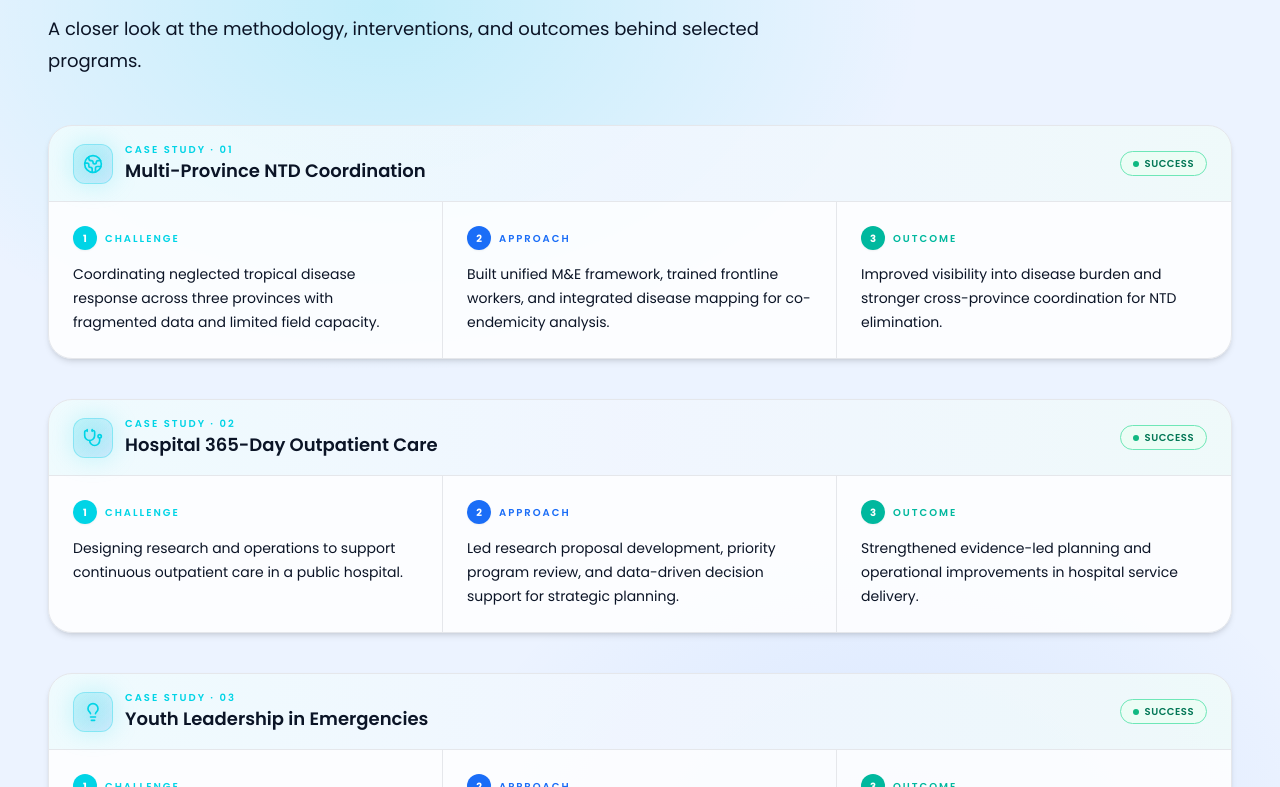
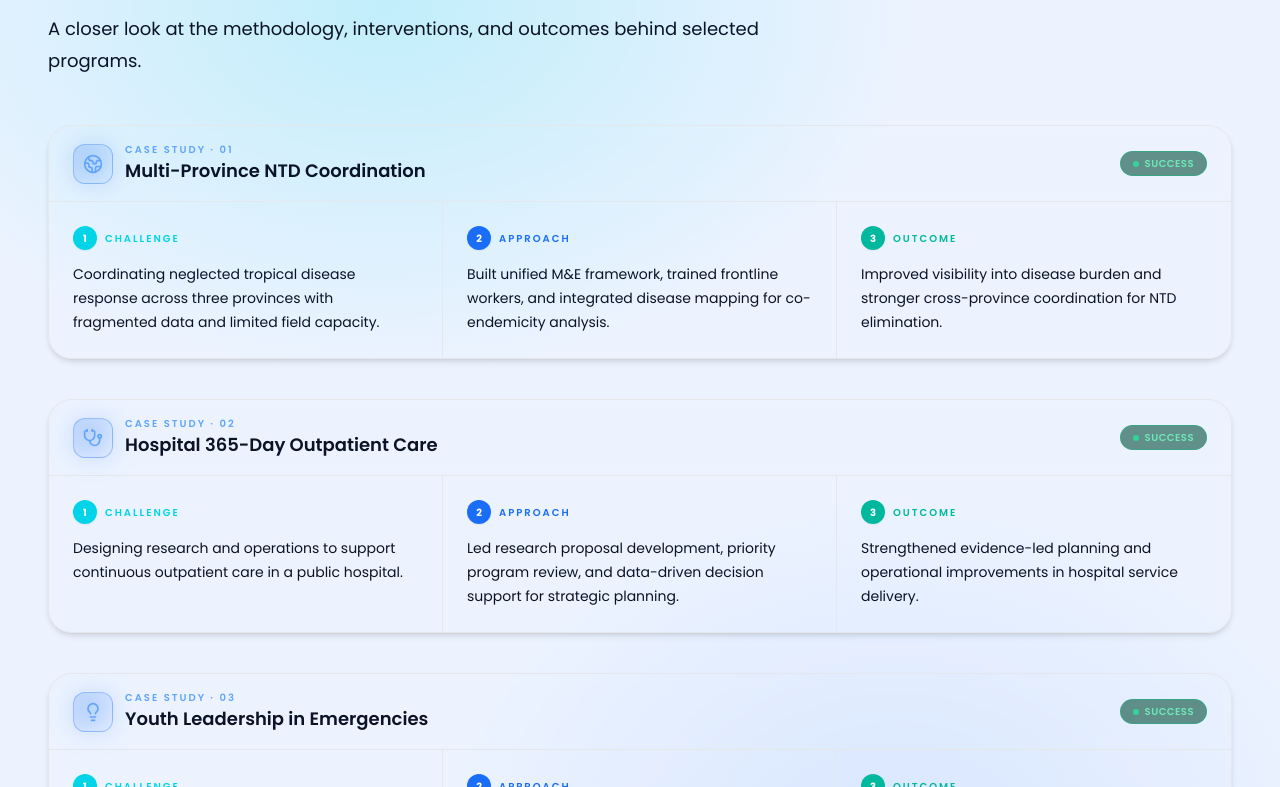
Before and after one commit to sugamQA/Nishu-Acharya, a Next.js app: page / in a window 1280 px wide. Shown: the part 8393-9180 px from the top of the page. Built offline with nearby package versions, Linux system fonts and the light colour scheme; no server answers.

Commit message:
Dark theme case study cards

```diff
--- a/app/page.tsx
+++ b/app/page.tsx
@@ -867,27 +867,27 @@ function CaseStudiesSection() {
       <div className="space-y-10">
         {caseStudies.map((study, i) => (
           <Reveal key={study.title} delay={i * 0.08}>
-            <article className="relative overflow-hidden rounded-3xl border border-slate-200/80 bg-white/85 shadow-md transition-all duration-500 hover:shadow-2xl">
+            <article className="relative overflow-hidden rounded-3xl border border-slate-700/60 bg-slate-900/90 shadow-md transition-all duration-500 hover:shadow-2xl hover:shadow-blue-900/30 hover:border-slate-600">
               {/* Header strip */}
-              <div className="flex items-center justify-between gap-4 border-b border-slate-200 bg-gradient-to-r from-cyan/5 via-electric/5 to-teal/5 px-6 py-4">
+              <div className="flex items-center justify-between gap-4 border-b border-slate-700 bg-slate-800/80 px-6 py-4 backdrop-blur-sm">
                 <div className="flex items-center gap-3">
                   <div className="relative">
-                    <div className="absolute inset-0 rounded-xl bg-cyan/20 blur-md" />
-                    <div className="relative grid h-10 w-10 place-items-center rounded-xl border border-cyan/30 bg-gradient-to-br from-cyan/15 to-electric/10">
-                      <study.icon className="h-5 w-5 text-cyan" />
+                    <div className="absolute inset-0 rounded-xl bg-blue-500/20 blur-md" />
+                    <div className="relative grid h-10 w-10 place-items-center rounded-xl border border-blue-500/40 bg-gradient-to-br from-blue-500/20 to-sky-400/10">
+                      <study.icon className="h-5 w-5 text-blue-400" />
                     </div>
                   </div>
                   <div>
-                    <p className="text-[10px] font-semibold uppercase tracking-[0.2em] text-cyan">
+                    <p className="text-[10px] font-semibold uppercase tracking-[0.2em] text-blue-400">
                       Case Study · 0{i + 1}
                     </p>
-                    <h3 className="text-lg font-semibold text-slate-900">
+                    <h3 className="text-lg font-semibold text-slate-100">
                       {study.title}
                     </h3>
                   </div>
                 </div>
-                <span className="hidden items-center gap-1.5 rounded-full border border-emerald-300 bg-emerald-50 px-3 py-1 text-[10px] font-semibold uppercase tracking-wider text-emerald-700 sm:inline-flex">
-                  <span className="h-1.5 w-1.5 rounded-full bg-emerald-500" />
+                <span className="hidden items-center gap-1.5 rounded-full border border-emerald-500/50 bg-emerald-900/60 px-3 py-1 text-[10px] font-semibold uppercase tracking-wider text-emerald-300 sm:inline-flex">
+                  <span className="h-1.5 w-1.5 rounded-full bg-emerald-400" />
                   Success
                 </span>
               </div>
@@ -952,13 +952,12 @@ function PipelineStep({
     <div
       className={`relative p-6 ${
         !isLast
-          ? "border-b border-slate-200 md:border-b-0 md:border-r"
+          ? "border-b border-slate-700 md:border-b-0 md:border-r"
           : ""
       }`}
     >
-      {/* Connector arrow (md+) */}
       {!isLast && (
-        <div className="absolute right-0 top-1/2 hidden h-px w-6 -translate-y-1/2 translate-x-full bg-gradient-to-r from-slate-300 to-transparent md:block" />
+        <div className="absolute right-0 top-1/2 hidden h-px w-6 -translate-y-1/2 translate-x-full bg-gradient-to-r from-slate-600 to-transparent md:block" />
       )}
 
       <div className="flex items-center gap-2">
@@ -973,7 +972,7 @@ function PipelineStep({
           {label}
         </span>
       </div>
-      <p className="mt-3 text-sm leading-6 text-slate-600">{body}</p>
+      <p className="mt-3 text-sm leading-6 text-slate-300">{body}</p>
     </div>
   );
 }
```
